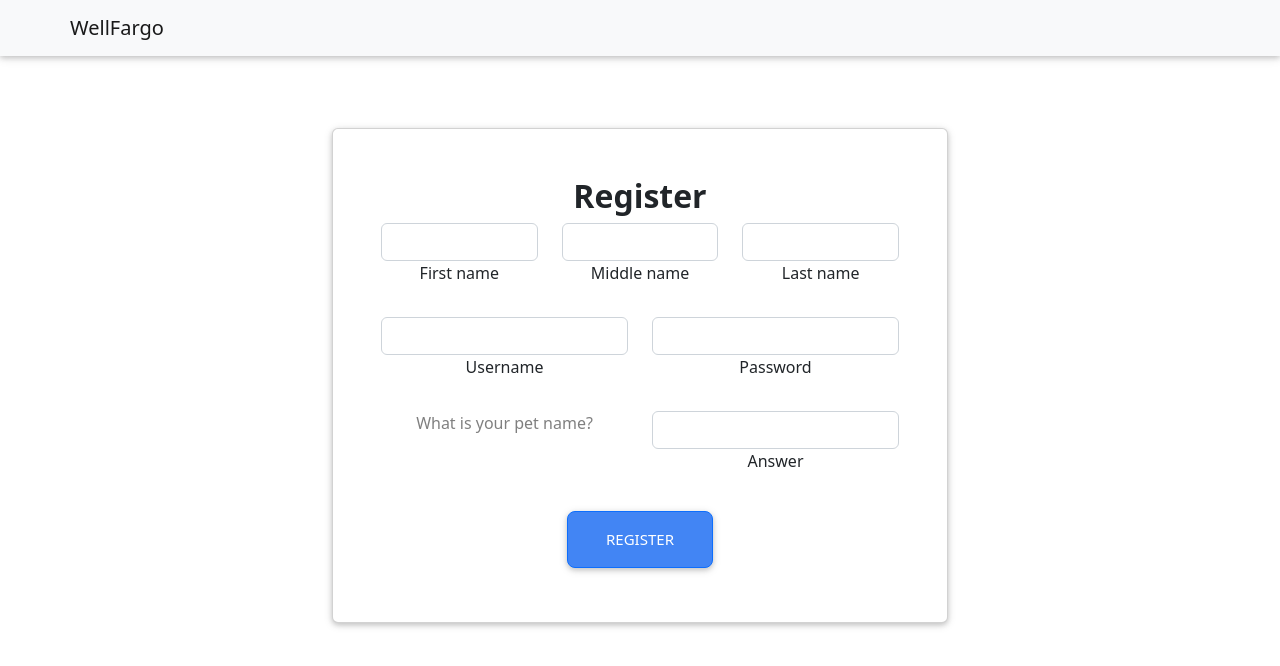
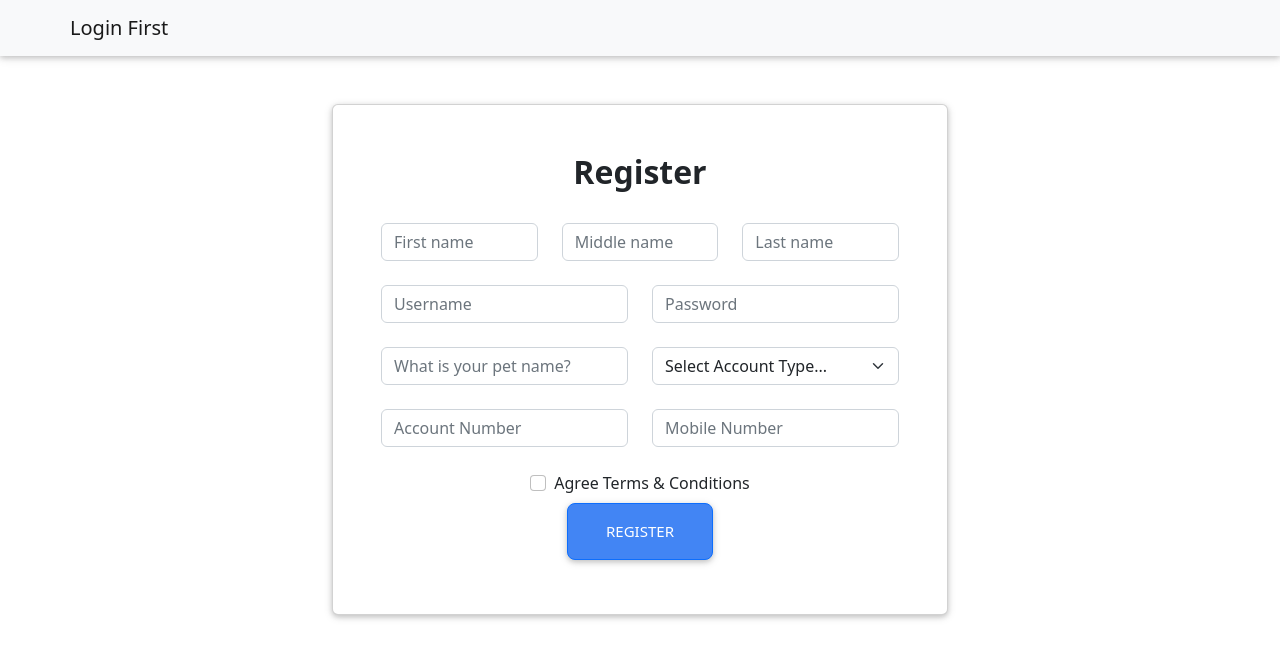
Before and after one commit to Adi190920/online-banking-system, a React (Create React App) app: page /register in a window 1280 px wide. Shown: the top 666 px of the page. Built offline with nearby package versions, Linux system fonts and the light colour scheme.

Commit message:
appbar, some authentication and registration page changes

```diff
--- a/src/App.js
+++ b/src/App.js
@@ -7,42 +7,15 @@ import Login from './pages/login'
 
 import Register from './pages/register'
 import DashBoard from './pages/dashboard'
-import { MDBNav } from 'mdbreact'
-import Container from 'react-bootstrap/Container';
-import Navbar from 'react-bootstrap/Navbar';
+import useAuth from './hooks/auth'
+import NotAuthAppbar from './pages/NotAuthAppbar'
+import Appbar from './pages/Appbar'
 function App() {
+  const auth = useAuth();
   return (
     <Router>
       <div className="App">
-      <Navbar bg="light" variant="light">
-        <Container>
-          <Navbar.Brand href="/">WellFargo</Navbar.Brand>
-        </Container>
-      </Navbar>
-{/*
-        <MDBNav className="navbar navbar-expand-sm navbar- fixed-top">
-          <div className="container">
-            <Link className="navbar-brand" to={'/login'}>
-
-              WellFargo
-            </Link>
-            <div className="collapse navbar-collapse" id="navbarTogglerDemo02">
-              <ul className="navbar-nav ml-auto">
-                <li className="nav-item">
-                  <Link className="nav-link" to={'/login'}>
-                    Login
-                  </Link>
-                </li>
-                <li className="nav-item">
-                  <Link className="nav-link" to={'/register'}>
-                    Register
-                  </Link>
-                </li>
-              </ul>
-            </div>
-          </div>
-        </MDBNav> */}
-        <br/>
+      {auth.auth ? <Appbar/> : <NotAuthAppbar/>}
         <div className="outer">
           <div className="inner">
             <Routes>
--- /dev/null
+++ b/src/hooks/auth.js
@@ -0,0 +1,38 @@
+import React, { useState, useEffect } from "react";
+import axios from "axios";
+const useAuth = () => {
+
+    const [auth,setAuth] = useState(null);
+    const [user,setUser] = useState({});
+
+    const isAuth = async() => {
+        if(localStorage.getItem("username") === "hari" && localStorage.getItem("password") === "om" ){
+            setUser({"username" : localStorage.getItem("username"), "password" : localStorage.getItem("password") });
+            setAuth(true);
+            console.log(user);
+        }
+        else{
+            setAuth(false);
+            setUser({"username" : "", "password" : "" });
+        }
+        // await axios.get('http://localhost:8080/api/logged-user/',{withCredentials:true})
+        // .then(res => {
+        //     setUser(res.data);
+        //     setAuth(true);
+        // })
+        // .catch(error => {
+        //     setAuth(false);
+        // });
+    }
+
+
+    useEffect(() => {
+        isAuth();
+    },[auth])
+
+    return{
+        auth:auth,
+        user:user
+    }
+}
+export default useAuth;
--- a/src/pages/AppBar.js
+++ b/src/pages/AppBar.js
@@ -0,0 +1,35 @@
+import Container from 'react-bootstrap/Container';
+import Navbar from 'react-bootstrap/Navbar';
+import axios from "axios";
+import useAuth from '../hooks/auth'
+import React from 'react';
+import { useNavigate } from 'react-router-dom';
+import Button from 'react-bootstrap/Button';
+const Appbar = () => {
+
+    const auth = useAuth();
+    const navigate = useNavigate();
+
+    const logout = async() =>{
+        navigate('/login');
+        // await axios.get("http://localhost:8080/api/logout/",{withCredentials:true})
+        // .then(res => {
+        //     console.log(res.data);
+        //     navigate('/login');
+        //     return;
+        // })
+
+    }
+
+
+    return(
+        <Navbar bg="light" variant="light">
+        <Container>
+          <Navbar.Brand href="/">{auth.user.username}</Navbar.Brand>
+          <Button variant="dark" onClick={logout}>Logout</Button>
+        </Container>
+      </Navbar>
+        )
+}
+
+export default Appbar;
--- /dev/null
+++ b/src/pages/NotAuthAppbar.js
@@ -0,0 +1,16 @@
+import React from 'react'
+import Container from 'react-bootstrap/Container';
+import Navbar from 'react-bootstrap/Navbar';
+const NotAuthAppbar = () => {
+
+
+    return(
+        <Navbar bg="light" variant="light">
+        <Container>
+          <Navbar.Brand href="/">Login First</Navbar.Brand>
+        </Container>
+      </Navbar>
+        )
+}
+
+export default NotAuthAppbar;
--- a/src/pages/login.js
+++ b/src/pages/login.js
@@ -25,6 +25,8 @@ function App() {
   function handleSubmit(event){
     event.preventDefault();
     if(username === "hari" && password === "om"){
+      localStorage.setItem("username", username);
+      localStorage.setItem("password", password);
       setMessage("Login successful");
       navigate("/dashboard");
     }
@@ -54,22 +56,21 @@ function App() {
             <MDBCardBody className='p-5 w-100 d-flex flex-column'>
             <div className="text-danger">{message ? <p>{message}</p> : null}</div>
               <h2 className="fw-bold mb-2 text-center">Login</h2>
-              <p className="text-white-50 mb-3">Please enter your login and password!</p>
-
+              <br/>
               <MDBInput wrapperClass='mb-4 w-100'
                 value={username}
                 onChange={(e) => setUsername(e.target.value)}
-                label='Username' id='formControlLg'
-                type='text' size="sm"/>
+                placeholder='Username' id='formControlLg'
+                type='text' size="lg"/>
               <MDBInput wrapperClass='mb-4 w-100'
                 value={password}
                 onChange={(e) => setPassword(e.target.value)}
-                label='Password' id='formControlLg'
-                type='password' size="sm"/>
+                placeholder='Password' id='formControlLg'
+                type='password' size="lg"/>
 
 
 
-              <MDBBtn size='sm'
+              <MDBBtn size='lg'
                 onClick={handleSubmit}
                 >Login </MDBBtn>
 
--- a/src/pages/register.js
+++ b/src/pages/register.js
@@ -7,12 +7,13 @@ import {
   MDBCard,
   MDBCardBody,
   MDBInput,
-  // MDBSelect,
+  MDBCheckbox,
 
-}
-from 'mdb-react-ui-kit';
+} from 'mdb-react-ui-kit';
+import Col from 'react-bootstrap/Col';
+import Form from 'react-bootstrap/Form';
 import {  useNavigate } from "react-router-dom";
-// import {MDBSelect} from 'mdbreact';
+
 function App() {
   const [name, setName] = useState("");
   const [middleName, setMiddlename] = useState("");
@@ -46,33 +47,32 @@ function App() {
   }
 
   return (
-    <MDBContainer fluid >
-
+        <MDBContainer fluid >
         <MDBRow className='d-flex justify-content-center align-items-center h-80'>
         <MDBCol md='6'>
 
           <MDBCard className='my-5'>
             <MDBCardBody className='p-5'>
             <h2 className="fw-bold mb-2 text-center">Register</h2>
-
+            <br/>
               <MDBRow>
                 <MDBCol col='4'>
                   <MDBInput wrapperClass='mb-4'
                     value={name}
                     onChange={(e) => setName(e.target.value)}
-                    label='First name' id='form1' type='text'/>
+                    Placeholder='First name' id='form1' type='text'/>
                 </MDBCol>
                 <MDBCol col='4'>
                   <MDBInput wrapperClass='mb-4'
                     value={middleName}
                     onChange={(e) => setMiddlename(e.target.value)}
-                    label='Middle name' id='form1' type='text'/>
+                    Placeholder='Middle name' id='form1' type='text'/>
                 </MDBCol>
                 <MDBCol col='4'>
                   <MDBInput wrapperClass='mb-4'
                     value={lastName}
                     onChange={(e) => setLastname(e.target.value)}
-                    label='Last name' id='form1' type='text'/>
+                    Placeholder='Last name' id='form1' type='text'/>
                 </MDBCol>
               </MDBRow>
 
@@ -81,35 +81,44 @@ function App() {
                   <MDBInput wrapperClass='mb-4'
                     value={username}
                     onChange={(e) => setUsername(e.target.value)}
-                    label='Username' id='form1' type='text'/>
+                    Placeholder='Username' id='form1' type='text'/>
                 </MDBCol>
                 <MDBCol col='4'>
                   <MDBInput wrapperClass='mb-4'
                     value={password}
                     onChange={(e) => setPassword(e.target.value)}
-                    label='Password' id='form1' type='password'/>
+                    Placeholder='Password' id='form1' type='password'/>
                 </MDBCol>
               </MDBRow>
               <MDBRow>
                 <MDBCol col='4'>
-                  <p className="text-black-50 mb-">What is your pet name?</p>
+                    <MDBInput wrapperClass='mb-4'
+                      value={answer}
+                      onChange={(e) => setAnswer(e.target.value)}
+                      Placeholder='What is your pet name?' id='form1' type='text'/>
+                </MDBCol>
+                  <Form.Group as={Col} controlId="formGridState">
+                    <Form.Select defaultValue="Select Account Type...">
+                      <option>Select Account Type...</option>
+                      <option>...</option>
+                    </Form.Select>
+                  </Form.Group>
+              </MDBRow>
+              <MDBRow>
+                <MDBCol col='4'>
+                    <MDBInput wrapperClass='mb-4'
+                      value={answer}
+                      onChange={(e) => setAnswer(e.target.value)}
+                      Placeholder='Account Number' id='form1' type='text'/>
                 </MDBCol>
                 <MDBCol col="4">
                     <MDBInput wrapperClass='mb-4'
                       value={answer}
                       onChange={(e) => setAnswer(e.target.value)}
-                      label='Answer' id='form1' type='text'/>
+                      Placeholder='Mobile Number' id='form1' type='text'/>
                 </MDBCol>
               </MDBRow>
-                  {/* <MDBSelect
-                    data={[
-                      { text: 'Gender', value: 1, disabled: true },
-                      { text: 'Female', value: 2 },
-                      { text: 'Male', value: 3 }
-                    ]}
-                    /> */}
-
-
+              <MDBCheckbox name='flexCheck' value='' id='flexCheckDefault' label='Agree Terms & Conditions' />
                 <MDBBtn size='lg'
                 onClick={handleSubmit}
                 >Register</MDBBtn>
```
